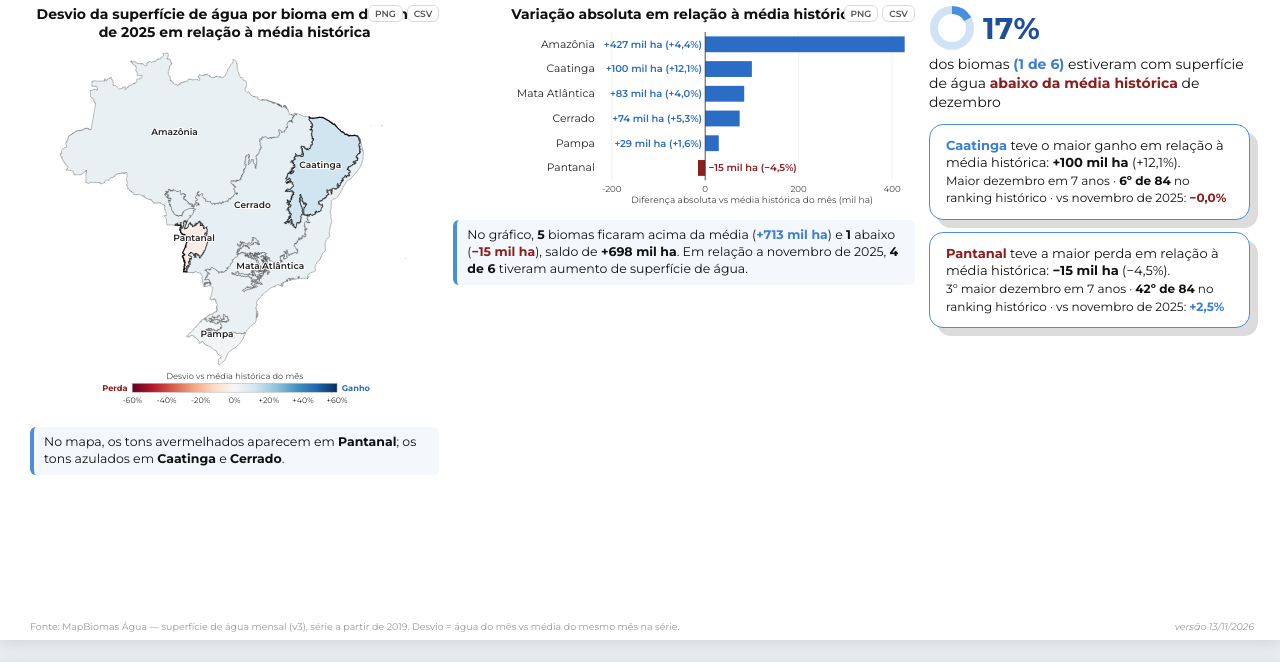
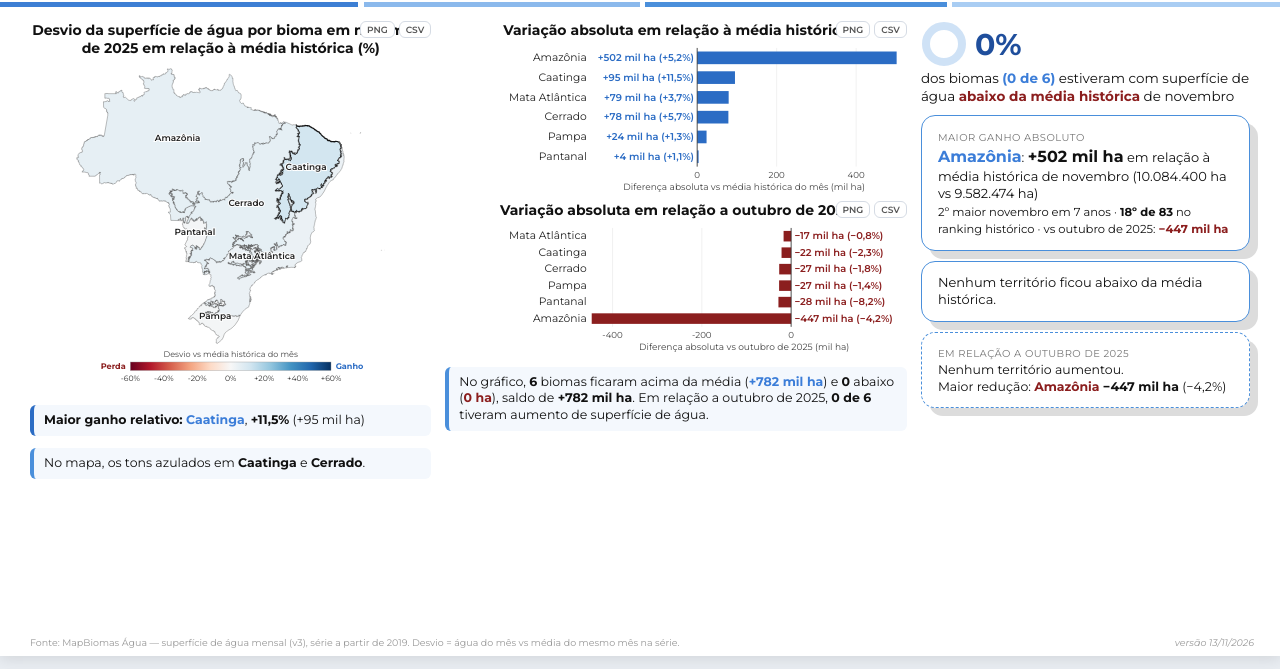
Before and after one commit to PedroGalve00/boletim-monitor-agua, a plain HTML site: page index.html in a window 1280 px wide. Shown: the part 1634-2303 px from the top of the page. Drawn offline with Linux system fonts and the light colour scheme.

Commit message:
Destaques absolutos e relativos, gráfico vs mês anterior e aviso de mês repetido
- Caixas da direita: maior ganho e maior perda absolutos (ha) e caixa com
  maior aumento/redução em relação ao mês anterior.
- Ao lado do mapa: maior ganho e maior perda relativos (%).
- Novo gráfico de variação absoluta em relação ao mês anterior.
- Se o último mês repete o anterior na maioria dos biomas (dez/2025 =
  nov/2025), a página abre no mês anterior e avisa no topo.

Co-Authored-By: Claude Opus 5.5 <noreply@anthropic.com>
Claude-Session: https://claude.ai/code/session_01WNEdFQjfGxvJvJQbpfccaU

```diff
--- a/index.html
+++ b/index.html
@@ -313,7 +313,7 @@ function svgSerieMes(pts, anoRef, media, {W=600, H=360, unid=1e6, rot='Superfíc
 /** Barras horizontais da diferença absoluta vs média (ganho azul, perda vermelho-escuro) */
 function svgBarras(rows, {W=560, lh=null, rotX='Diferença absoluta vs média histórica do mês'}={}){
   lh = lh || (rows.length<=8 ? 38 : rows.length<=14 ? 28 : 19);
-  const fs = rows.length<=8 ? 13 : 11.5;
+  const fs = rows.length<=8 ? 13 : lh<16 ? 10.5 : 11.5;
   const m={l:178,r:12,t:6,b:34}, H=m.t+m.b+rows.length*lh, A=W-m.l-m.r, L=128;   // L = espaço do rótulo
   const vs = rows.map(r=>r.dif/1e3), lo=Math.min(0,...vs), hi=Math.max(0,...vs);
   const temNeg = vs.some(v=>v<0), temPos = vs.some(v=>v>0);
@@ -412,8 +412,9 @@ function graf(titulo, svg, csv, nome){
   svg = svg.replace('<svg ', '<svg preserveAspectRatio="xMidYMin meet" ');   // desenho logo abaixo do título
   return `<div class="bloco"><div class="tit-graf">${titulo}</div><span class="acoes"><button onclick="baixarPNG('${id}')">PNG</button><button onclick="baixarCSV('${id}')">CSV</button></span>${svg}</div>`;
 }
-const csvLinhas = rows => [['codigo','nome','agua_mes_ha','media_mes_ha','dif_ha','desvio_pct','rank_historico','n_meses_historico','posicao_no_mes','n_anos_mes','frase_posicao'],
-  ...rows.map(r=>[r.code, r.name, Math.round(r.agua), Math.round(r.media), Math.round(r.dif), Number.isFinite(r.dev)?r.dev.toFixed(1):'', r.rankHist, r.nHist, r.posMes, r.nMes, r.frase])];
+const csvLinhas = rows => [['codigo','nome','agua_mes_ha','media_mes_ha','dif_ha','desvio_pct','rank_historico','n_meses_historico','posicao_no_mes','n_anos_mes','frase_posicao','agua_mes_anterior_ha','dif_mes_anterior_ha','var_mes_anterior_pct'],
+  ...rows.map(r=>[r.code, r.name, Math.round(r.agua), Math.round(r.media), Math.round(r.dif), Number.isFinite(r.dev)?r.dev.toFixed(1):'', r.rankHist, r.nHist, r.posMes, r.nMes, r.frase,
+                  Number.isFinite(r.aguaAnt)?Math.round(r.aguaAnt):'', Number.isFinite(r.difAnt)?Math.round(r.difAnt):'', Number.isFinite(r.pctAnt)?r.pctAnt.toFixed(1):''])];
 
 /* ===================== SLIDES ===================== */
 let NUM=0, VERSAO='';
@@ -499,32 +500,55 @@ function msgGrafico(nv, val, ref){
   return `No gráfico, <b>${g.length}</b> ${g.length===1?nv.um.replace(/^(região|bacia)$/, '$1'):(nv.ch==='bioma'?'biomas':nv.ch==='estado'?'UFs':nv.ch==='hidro'?'regiões':'bacias')} ficaram acima da média (<span class="dest">${haTxt(sg)}</span>) e <b>${p.length}</b> abaixo (<span class="dneg">${haTxt(sp)}</span>), saldo de <b>${haTxt(sg+sp)}</b>. Em relação a ${nomeMesAnt(ref)}, <b>${subiram} de ${val.length}</b> tiveram aumento de superfície de água.`;
 }
 
+/** Caixa do mês anterior: maior aumento e maior redução em hectares */
+function caixaMesAnt(ordAnt, mAnt){
+  const up = ordAnt.find(r=>r.dif>0), dn = ordAnt.slice().reverse().find(r=>r.dif<0);
+  if(!up && !dn) return '';
+  return `<div class="caixa" style="font-size:12.5px;border-style:dashed"><span style="font-size:10px;letter-spacing:.05em;color:#777">EM RELAÇÃO A ${mAnt.toUpperCase()}</span><br>`
+    + (up ? `Maior aumento: <b class="dest">${esc(up.name)}</b> <b>${haTxt(up.dif)}</b> (${pctS(up.dev)})<br>` : 'Nenhum território aumentou.<br>')
+    + (dn ? `Maior redução: <b class="dneg">${esc(dn.name)}</b> <b>${haTxt(dn.dif)}</b> (${pctS(dn.dev)})` : 'Nenhum território diminuiu.') + `</div>`;
+}
+
 function slideNivelMapa(nv, tab, ref, geo, opts={}){
   if(!DADOS[nv.ch]) return slide(`${nv.rot}`, `<div class="caixa">Planilha <code>${nv.arq}</code> ainda não publicada em dados/.</div>`);
-  const ano=Math.floor(ref/100), {mesL, val, abaixo, pAbaixo, ex} = resumoNivel(nv, tab, ref);
+  const ano=Math.floor(ref/100), {mesL, val, abaixo, pAbaixo} = resumoNivel(nv, tab, ref);
+  const mAnt = nomeMesAnt(ref);
   const ord = val.slice().sort((a,b)=>b.dif-a.dif);
-  // com topN: até N maiores ganhos (acima da média) e até N maiores perdas (abaixo da média)
+  // gráfico principal: diferença absoluta vs média (com topN: até N ganhos e até N perdas)
   const gan = ord.filter(r=>r.dif>0), per = ord.filter(r=>r.dif<0);
   const corta = opts.topN && ord.length > 2*opts.topN;
   const barras = corta ? [...gan.slice(0,opts.topN), ...per.slice(-opts.topN)] : ord;
   const tituloBarras = corta ? `${Math.min(opts.topN,gan.length)} maiores ganhos e ${Math.min(opts.topN,per.length)} ${per.length>opts.topN?'maiores perdas':(per.length===1?'perda':'perdas')} em relação à média histórica` : 'Variação absoluta em relação à média histórica';
-  const g = ex.GANHO, p = ex.PERDA;
-  const caixaTxt = (r, ganho) => r ? `<b class="${ganho?'dest':'dneg'}">${esc(r.name)}</b> ${ganho?(r.dev>=0?'teve o maior ganho':'teve a menor perda'):'teve a maior perda'} em relação à média histórica: <b>${haTxt(r.dif)}</b> (${pctS(r.dev)}).<br><span style="font-size:12px">${r.frase[0].toUpperCase()+r.frase.slice(1)} · <b>${nf(r.rankHist)}º de ${r.nHist}</b> no ranking histórico · vs ${nomeMesAnt(ref)}: <b class="${r.pctAnt>=0?'dest':'dneg'}">${pctS(r.pctAnt)}</b></span>` : '';
+  // gráfico 2: diferença absoluta vs mês anterior
+  const nAnt = barras.length > 14 ? 5 : barras.length > 8 ? 4 : 99;
+  const ordAnt = val.filter(r=>Number.isFinite(r.difAnt)).map(r=>({...r, dif:r.difAnt, dev:r.pctAnt})).sort((a,b)=>b.dif-a.dif);
+  const barrasAnt = ordAnt.length > 2*nAnt ? [...ordAnt.filter(r=>r.dif>0).slice(0,nAnt), ...ordAnt.filter(r=>r.dif<0).slice(-nAnt)] : ordAnt;
+  const tituloAnt = ordAnt.length > 2*nAnt ? `${nAnt} maiores aumentos e reduções em relação a ${mAnt}` : `Variação absoluta em relação a ${mAnt}`;
+  // destaques: absolutos (ha) e relativos (%)
+  const absG = gan[0], absP = per[per.length-1];
+  const relOrd = val.slice().sort((a,b)=>b.dev-a.dev), relG = relOrd.find(r=>r.dev>0), relP = relOrd.slice().reverse().find(r=>r.dev<0);
+  const linhaRank = r => `${r.frase[0].toUpperCase()+r.frase.slice(1)} · <b>${nf(r.rankHist)}º de ${r.nHist}</b> no ranking histórico · vs ${mAnt}: <b class="${r.difAnt>=0?'dest':'dneg'}">${haTxt(r.difAnt)}</b>`;
+  const caixaAbs = (r, ganho) => r ? `<div class="caixa" style="font-size:13px"><span style="font-size:10px;letter-spacing:.05em;color:#777">${ganho?'MAIOR GANHO ABSOLUTO':'MAIOR PERDA ABSOLUTA'}</span><br><b class="${ganho?'dest':'dneg'}" style="font-size:16px">${esc(r.name)}</b>: <b style="font-size:16px">${haTxt(r.dif)}</b> em relação à média histórica de ${mesL} (${nf(r.agua)} ha vs ${nf(r.media)} ha)<br><span style="font-size:11.5px">${linhaRank(r)}</span></div>`
+                                      : `<div class="caixa" style="font-size:13px">Nenhum território ficou ${ganho?'acima':'abaixo'} da média histórica.</div>`;
+  const caixaRel = (r, ganho) => r ? `<div class="msg" style="border-left-color:${ganho?'#2b6cc4':'#8b1e1e'}"><b>${ganho?'Maior ganho relativo':'Maior perda relativa'}:</b> <b class="${ganho?'dest':'dneg'}">${esc(r.name)}</b>, <b>${pctS(r.dev)}</b> (${haTxt(r.dif)})</div>` : '';
   return slide(`Superfície de água ${opts.titulo||('n'+(nv.ch==='bioma'?'os':'as')+' '+nv.rot.toLowerCase())} em ${mesL} de ${ano}`, `
     <div class="col">
-      ${graf(`${opts.tituloMapa||('Desvio da superfície de água por '+nv.um)} em ${mesL} de ${ano} em relação à média histórica`, svgMapa(geo, tab, {W:520,H:470,rotulos:opts.rotulos||'nenhum',destaque:new Set([g?.code,p?.code].filter(Boolean))}), csvLinhas(val), `${opts.n}_mapa_${slug(nv.rot)}`)}
+      ${graf(`${opts.tituloMapa||('Desvio da superfície de água por '+nv.um)} em ${mesL} de ${ano} em relação à média histórica (%)`, svgMapa(geo, tab, {W:520,H:430,rotulos:opts.rotulos||'nenhum',destaque:new Set([relG?.code,relP?.code].filter(Boolean))}), csvLinhas(val), `${opts.n}_mapa_${slug(nv.rot)}`)}
+      ${caixaRel(relG, true)}${caixaRel(relP, false)}
       <div class="msg">${msgMapa(nv, val)}</div>
     </div>
     <div class="col">
-      ${graf(tituloBarras, svgBarras(barras, {lh: barras.length>20?16:barras.length>12?20:30}), csvLinhas(barras), `${opts.n2}_ranking_${slug(nv.rot)}`)}
+      ${graf(tituloBarras, svgBarras(barras, {lh: barras.length>20?14:barras.length>12?17:24}), csvLinhas(barras), `${opts.n2}_ranking_${slug(nv.rot)}`)}
+      ${graf(tituloAnt, svgBarras(barrasAnt, {lh: barrasAnt.length>8?15:20, rotX:`Diferença absoluta vs ${mAnt}`}), csvLinhas(barrasAnt), `${opts.n2}b_mes_anterior_${slug(nv.rot)}`)}
       <div class="msg">${msgGrafico(nv, val, ref)}</div>
     </div>
-    <div style="display:flex;flex-direction:column;gap:12px">
+    <div style="display:flex;flex-direction:column;gap:10px">
       <div class="callout">${anel(pAbaixo)}</div>
-      <div class="txt" style="margin-top:-8px;font-size:14px">${nv.das} <span class="dest">(${abaixo.length} de ${val.length})</span> estiveram com superfície de água <span class="dneg">abaixo da média histórica</span> de ${mesL}</div>
-      <div class="caixa" style="font-size:13px">${caixaTxt(g, true)}</div>
-      <div class="caixa" style="font-size:13px">${caixaTxt(p, false)}</div>
-    </div>`, 'grid-template-columns:1.02fr 1.15fr .8fr');
+      <div class="txt" style="margin-top:-8px;font-size:13.5px">${nv.das} <span class="dest">(${abaixo.length} de ${val.length})</span> estiveram com superfície de água <span class="dneg">abaixo da média histórica</span> de ${mesL}</div>
+      ${caixaAbs(absG, true)}
+      ${caixaAbs(absP, false)}
+      ${caixaMesAnt(ordAnt, mAnt)}
+    </div>`, 'grid-template-columns:1fr 1.15fr .82fr');
 }
 
 function slideBiomasMensal(R, ref){
@@ -604,7 +628,7 @@ function slideRankingHistorico(R, ref){
 }
 
 /* ===================== MONTAGEM ===================== */
-let DADOS=null, GEO={}; const FALTANDO=[];
+let DADOS=null, GEO={}; const FALTANDO=[]; let AVISO_REPETIDO='';
 function montar(ref){
   NUM=0; CONT=0; MAPA_CASADOS.length=0;
   const mes=ref%100, ano=Math.floor(ref/100);
@@ -630,8 +654,9 @@ function montar(ref){
   document.getElementById('folhas').innerHTML = html;
   window.__BOLETIM__ = {ref, brasil:b, mediaHist, extremos:Object.fromEntries(NIVEIS.map(nv=>[nv.ch, extremos(R.tabs[nv.ch])])), tabelas:R.tabs, mapasCasados:[...MAPA_CASADOS]};
   document.getElementById('dump').textContent = JSON.stringify(window.__BOLETIM__);
-  document.getElementById('status').innerHTML = `Último mês com dados: ${String(mes).padStart(2,'0')}/${ano}`
-    + (FALTANDO.length ? ` · <span class="erro">faltando em dados/: ${FALTANDO.join(', ')}</span>` : '');
+  document.getElementById('status').innerHTML = `Boletim de: ${String(mes).padStart(2,'0')}/${ano}`
+    + (FALTANDO.length ? ` · <span class="erro">faltando em dados/: ${FALTANDO.join(', ')}</span>` : '')
+    + (AVISO_REPETIDO ? ` · <span class="erro">⚠ ${AVISO_REPETIDO}</span>` : '');
 }
 
 async function iniciar(){
@@ -653,8 +678,13 @@ async function iniciar(){
     const yms = [...serieBrasil(DADOS.bioma).keys()].sort((a,b)=>b-a);
     const sel = document.getElementById('selMes');
     sel.innerHTML = yms.slice(0,36).map(ym=>`<option value="${ym}">${String(ym%100).padStart(2,'0')}/${Math.floor(ym/100)}</option>`).join('');
+    // último mês que só repete o anterior (ex.: dez = nov) não é dado novo: abre no mês anterior e avisa
+    AVISO_REPETIDO = '';
+    const repetidos = [...DADOS.bioma.values()].filter(t=>{ const a=t.serie.get(yms[0]), b=t.serie.get(mesAnterior(yms[0])); return a!==undefined && b!==undefined && Math.abs(a-b) < 5; }).length;
+    const padrao = (repetidos >= DADOS.bioma.size/2 && yms.length>1) ? yms[1] : yms[0];
+    if(padrao !== yms[0]) AVISO_REPETIDO = `${String(yms[0]%100).padStart(2,'0')}/${Math.floor(yms[0]/100)} repete os valores de ${String(yms[1]%100).padStart(2,'0')}/${Math.floor(yms[1]/100)} em ${repetidos} de ${DADOS.bioma.size} biomas — boletim aberto no mês anterior`;
     const pedido = +(Q.get('mes')||'').replace('-','');
-    const ref = yms.includes(pedido) ? pedido : yms[0];
+    const ref = yms.includes(pedido) ? pedido : padrao;
     sel.value = ref; sel.onchange = ()=>montar(+sel.value);
     montar(ref);
     document.getElementById('btnCsvTudo').onclick = ()=>{
```
Also changed, not shown: 1 other file.
